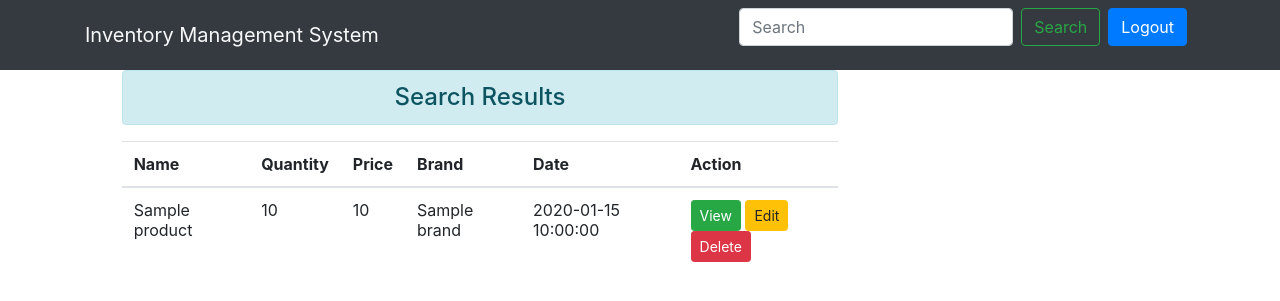
After one commit to samratiam/Inventory-Management-System, a Flask app: template templates/search.html in a window 1280 px wide. The commit adds this page. Shown: the top 301 px of the page. Run offline with Flask 2, Linux system fonts and the light colour scheme; the template is opened without the code that fills it: most values are stand-ins (such as "Sample title", 1, 10 or a date in 2020); some libraries are stand-ins or nearby versions.

Commit message:
Search product by name

```diff
--- a/app.py
+++ b/app.py
@@ -75,6 +75,13 @@ def updateData(oid):
         product = productCollection.find_one({'_id':ObjectId(oid)})
         return render_template('update.html',product=product)
 
+@app.route('/search/',methods=['POST'])
+def search():
+    if request.method=='POST':
+        keyword = request.form.get('keyword')
+        products = productCollection.find({ 'name':keyword })
+        return render_template('search.html',products=products)
+
 #####User signup and login
 
 @app.route('/signup/',methods=['GET','POST'])
--- a/templates/base.html
+++ b/templates/base.html
@@ -10,12 +10,13 @@
 		<a class="navbar-brand text-light" href="{{url_for('index')}}"
 			>Inventory Management System</a
 		>
-		<form class="form-inline">
+		<form class="form-inline" method="POST" action="{{url_for('search')}}">
 			<input
 				class="form-control mr-sm-2"
 				type="search"
 				placeholder="Search"
 				aria-label="Search"
+				name="keyword"
 			/>
 			<button class="btn btn-outline-success my-2 my-sm-0" type="submit">
 				Search
--- a/templates/dashboard.html
+++ b/templates/dashboard.html
@@ -14,7 +14,7 @@
 				/><br />
 				Brand:<input type="text" name="brand" class="form-control" /><br />
 				Date:<input type="date" name="date" class="form-control" /><br />
-				<input type="submit" class="btn btn-success mx-3" value="Add" />
+				<input type="submit" class="btn btn-lg btn-success" value="Add" />
 			</form>
 		</div>
 
--- /dev/null
+++ b/templates/search.html
@@ -0,0 +1,49 @@
+{%include 'base.html'%}
+<div class="col-sm-7 offset-1">
+	<h4 class="text-center alert alert-info">Search Results</h4>
+	{%if products%}
+	<table class="table">
+		<thead>
+			<tr>
+				<th scope="col">Name</th>
+				<th scope="col">Quantity</th>
+				<th scope="col">Price</th>
+				<th scope="col">Brand</th>
+				<th scope="col">Date</th>
+				<th scope="col">Action</th>
+			</tr>
+		</thead>
+		<tbody>
+			{%for product in products%}
+			<tr>
+				<td>{{product.name}}</td>
+				<td>{{product.quantity}}</td>
+				<td>{{product.price}}</td>
+				<td>{{product.brand}}</td>
+				<td>{{product.date}}</td>
+				<td>
+					<a
+						href="{{url_for('viewData',oid=product._id)}}"
+						class="btn btn-success btn-sm"
+						>View</a
+					>
+					<a
+						href="{{url_for('updateData',oid=product._id)}}"
+						class="btn btn-warning btn-sm"
+						>Edit</a
+					>
+					<a
+						href="{{url_for('deleteData',oid=product._id)}}"
+						class="btn btn-danger btn-sm"
+						>Delete</a
+					>
+				</td>
+			</tr>
+			{%endfor%}
+		</tbody>
+	</table>
+
+	{% else %}
+	<h4 class="text-center alert alert-info">No Records found</h4>
+	{%endif%}
+</div>
```
